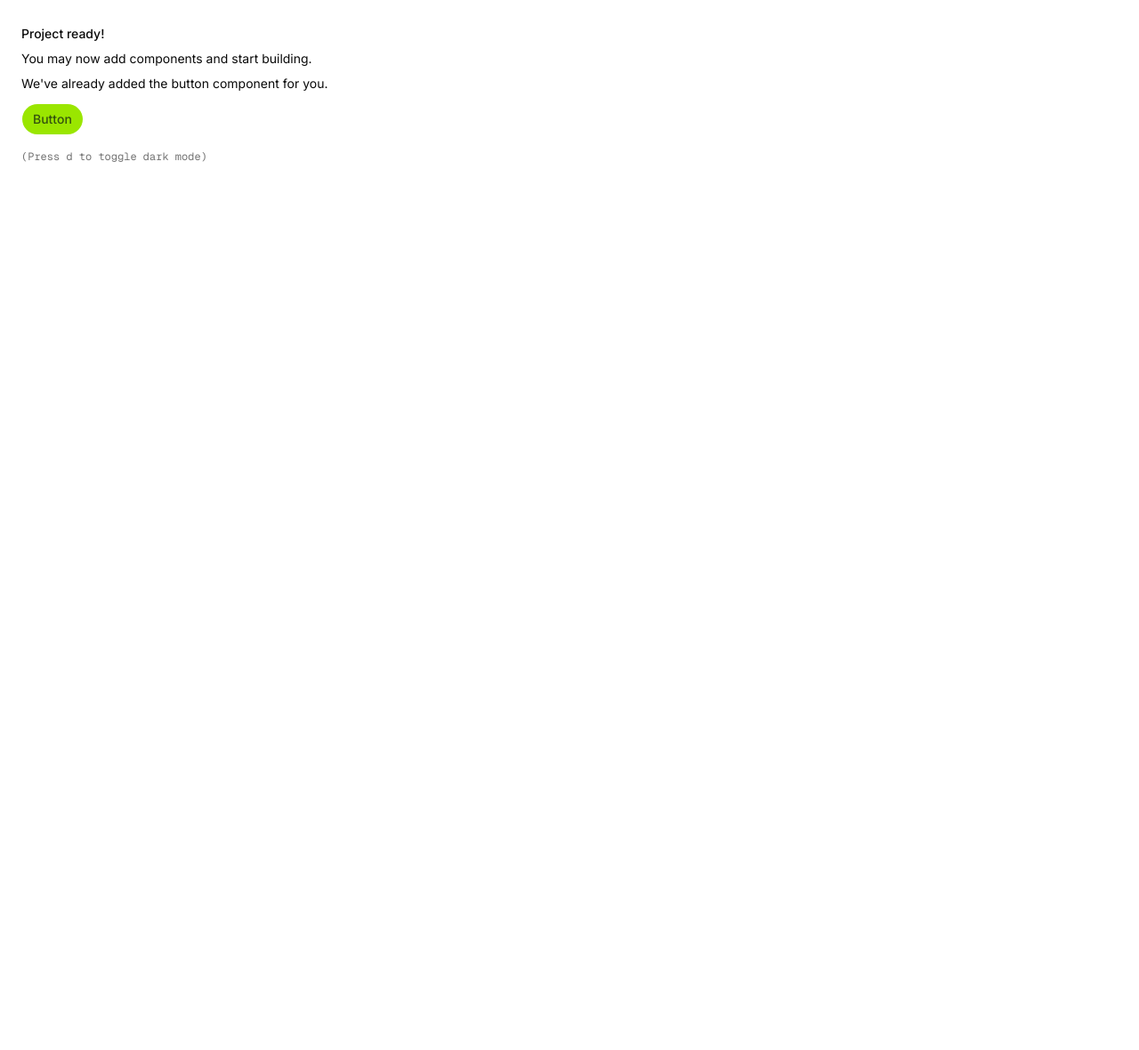
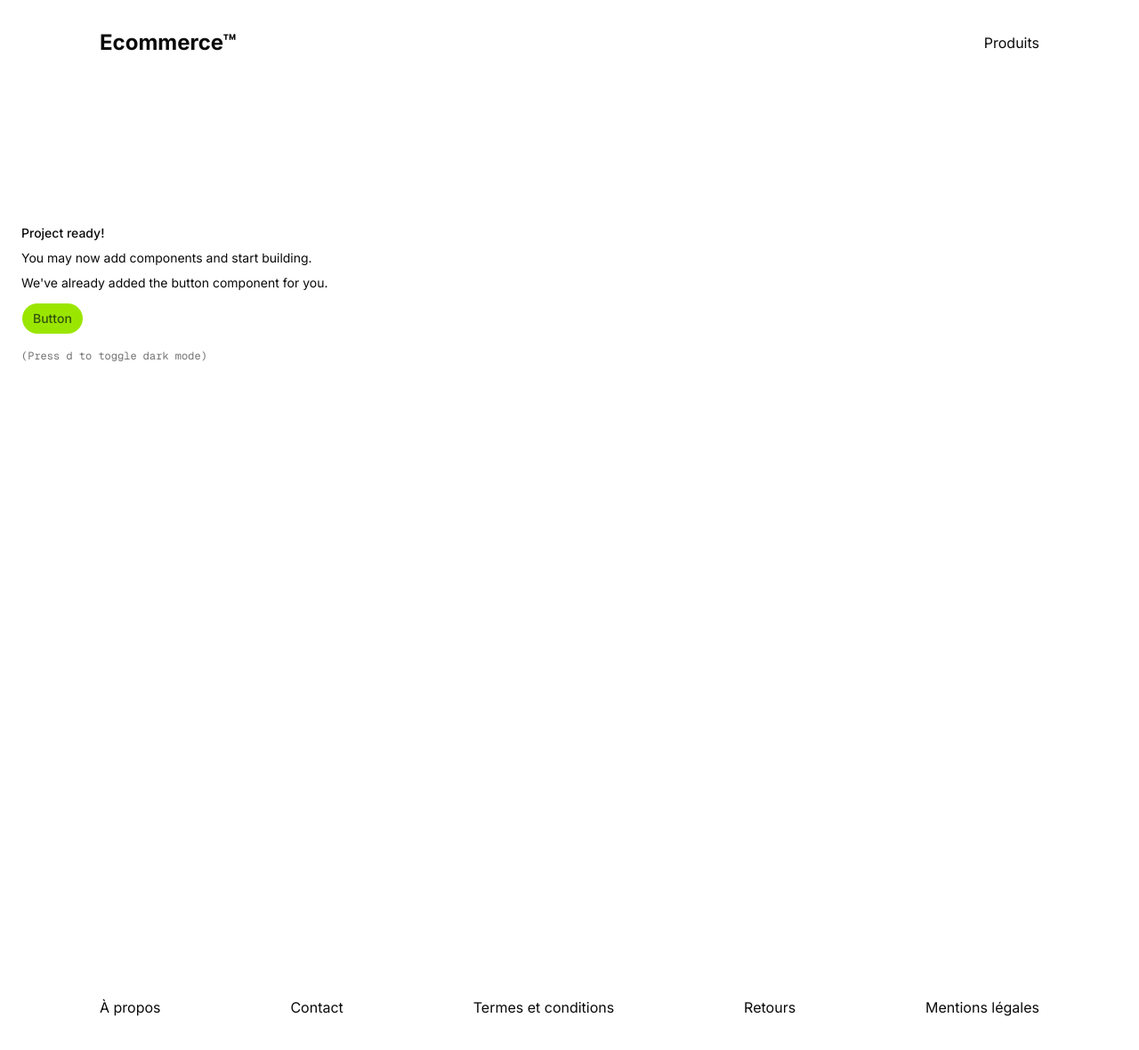
Before and after one commit to wanicolas/next-ecommerce, a Next.js app: page / in a window 1280 px wide. Shown: the top 1180 px of the page at 89% size. Before the commit the page ends 800 px from the top, so only its background shows below. Built offline with nearby package versions, Linux system fonts and the light colour scheme.

Commit message:
feat: update layout structure and language settings for improved navigation

```diff
--- a/app/layout.tsx
+++ b/app/layout.tsx
@@ -1,4 +1,5 @@
-import { Geist, Geist_Mono, Inter, Montserrat } from "next/font/google";
+import { Geist_Mono, Inter, Montserrat } from "next/font/google";
+import Link from "next/link";
 
 import "./globals.css";
 import { ThemeProvider } from "@/components/theme-provider";
@@ -23,7 +24,7 @@ export default function RootLayout({
 }>) {
 	return (
 		<html
-			lang="en"
+			lang="fr"
 			suppressHydrationWarning
 			className={cn(
 				"antialiased",
@@ -33,8 +34,25 @@ export default function RootLayout({
 				montserratHeading.variable
 			)}
 		>
-			<body>
-				<ThemeProvider>{children}</ThemeProvider>
+			<body className="flex min-h-dvh flex-col">
+				<header className="sticky top-0 z-10 mx-auto mb-16 w-full max-w-6xl bg-white/75 px-4 pt-4 pb-4 backdrop-blur sm:px-12 sm:pt-8 md:mb-28 lg:mb-36 dark:bg-black/75">
+					<nav className="flex items-center justify-between">
+						<Link href="/" className="text-2xl font-bold">
+							Ecommerce™
+						</Link>
+						<Link href="/products">Produits</Link>
+					</nav>
+				</header>
+				<ThemeProvider>
+					<div className="flex-1">{children}</div>
+				</ThemeProvider>
+				<footer className="z-10 mx-auto mt-16 flex w-full max-w-6xl items-center justify-between gap-x-8 gap-y-4 px-4 pt-4 pb-4 backdrop-blur sm:px-12 sm:pt-8 md:mb-28 lg:mb-36">
+					<Link href="/about">À propos</Link>
+					<Link href="/contact">Contact</Link>
+					<Link href="/terms">Termes et conditions</Link>
+					<Link href="/returns">Retours</Link>
+					<Link href="/legals">Mentions légales</Link>
+				</footer>
 			</body>
 		</html>
 	);
```
